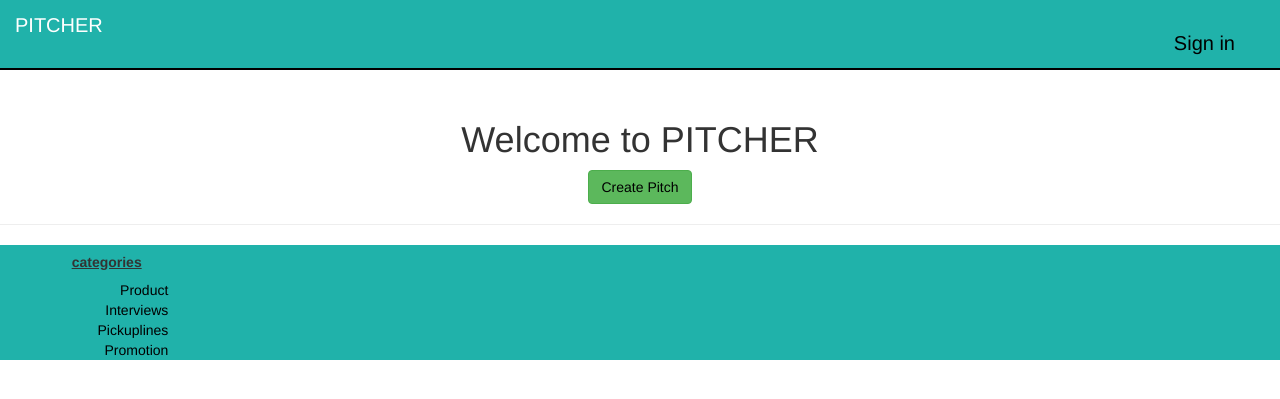
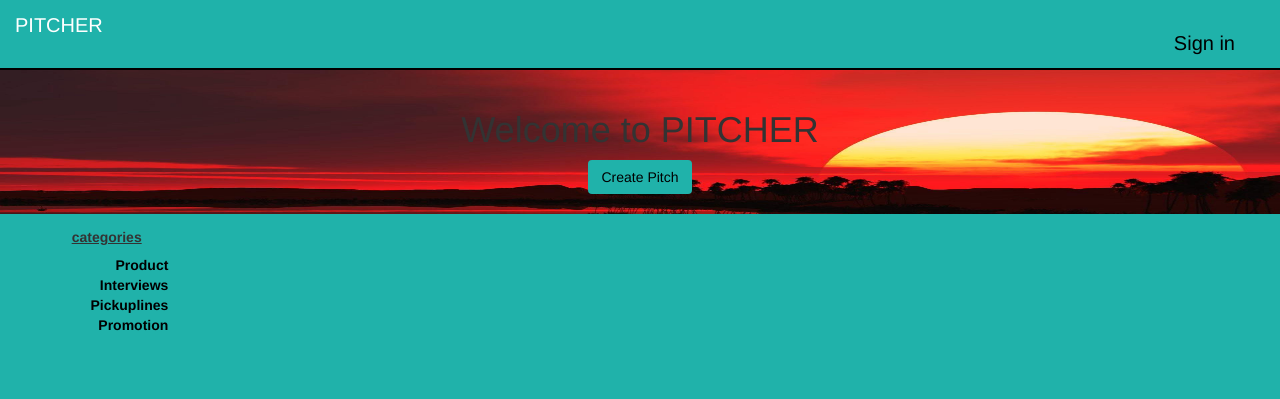
Before and after one commit to Mohamud-Dev/pitcher, a Flask app: page / in a window 1280 px wide; the page is wider, and only the part inside the window is pictured. Shown: the top 399 px of that part. Run offline with Flask 2, Linux system fonts and the light colour scheme; data that the repository does not hold is empty; parts of the project's set-up code (start-up, migrations or seed data) failed here and were passed over; some libraries are stand-ins or nearby versions.

Commit message:
add styling

```diff
--- a/app/templates/categories.html
+++ b/app/templates/categories.html
@@ -3,6 +3,19 @@
 
 {% block content %}
 <style>
+  body{
+    background-color: lightseagreen;
+  }
+  .head{
+    background-image: url(../static/sun.jpg);
+    background-size: 100% 250px;
+    padding: 20px;
+
+  }
+  .top{
+    height: 150px;
+    margin-top: -30px;
+  }
   .content{
     background-color:lightseagreen ;
     margin-top: 0;
@@ -14,14 +27,20 @@
     text-decoration: none;
     color: brown;
       }
+  #add{
+    background-color: lightseagreen;
+  }
+  .categ{
+    font-weight: bold;
+  }
 
 </style>
 
 <div class="container-fluid">
-<div class="row">
+<div class="row top">
 
-    <div class="text-center" ><h1>{{title}} </h1>
-    <button class="btn btn-success"><a  href="/pitches/new/"> Create Pitch </a>
+    <div class="head text-center" ><h1>{{title}} </h1>
+    <button id="add" class="btn"><a  href="/pitches/new/"> Create Pitch </a>
     </button></div>
     <hr>
 
@@ -30,20 +49,20 @@
 </div>
 
 <div class="row content">
-    <div class="col-xs-2 col-sm-2 col-md-2 col-lg-2">
+    <div class="col-xs-2 col-sm-2 col-md-2 col-lg-2 categ">
 
         <h5 class="text-center"><b><u>categories</u> </b></h5>
     <ul>
     <li class="nav-item">
-      <a class="nav-link active" data-toggle="tab" href="#product">Product</a>
+      <a class="nav-link active" data-toggle="tab" href="#product">Product</a><br>
     </li>
 
     <li class="nav-item">
-      <a class="nav-link" data-toggle="tab" href="#interview">Interviews</a>
+      <a class="nav-link" data-toggle="tab" href="#interview">Interviews</a><br>
     </li>
 
     <li class="nav-item">
-      <a class="nav-link" data-toggle="tab" href="#pickupline">Pickuplines</a>
+      <a class="nav-link" data-toggle="tab" href="#pickupline">Pickuplines</a><br>
     </li>
 
     <li class="nav-item">
--- a/app/templates/comments.html
+++ b/app/templates/comments.html
@@ -5,6 +5,11 @@
 
 
 {% block content %}
+<style>
+        body{
+                color: lightseagreen;
+        }
+</style>
 <div class="container-fluid">
 <div class="wrapper" style="margin-top:100px">
         {{wtf.quick_form(form)}}
--- a/app/templates/macros.html
+++ b/app/templates/macros.html
@@ -12,7 +12,7 @@
 			<a href="{{url_for('main.new_comment',pitch_id = category.id)}}" class="btn btn-info">comment</a>
 			<a href="{{url_for('main.upvote',pitch_id = category.id)}}" class= "btn btn-primary btn-sm">Upvote <span>{{category.upvotes.count()}}</span></a>
 			<a href="{{url_for('main.downvote',pitch_id = category.id)}}" class= "btn btn-danger btn-sm">Downvote <span>{{category.downvotes.count()}}</span></a>
-
+			<hr>
         {% endfor %}
     {% endif %}
 {% endmacro %}
--- a/app/templates/navbar.html
+++ b/app/templates/navbar.html
@@ -1,7 +1,7 @@
 <style>
       .nav{
 
-        background-color: lightseagreen;
+        background-color: rgb(32, 178, 170, 0.8);
         height: 70px;
         margin-bottom: 30px;
         border-bottom: black;
```
Also changed, not shown: app/static/back.jpg (added), app/static/one.jpg (added), app/static/sun.jpg (added).
